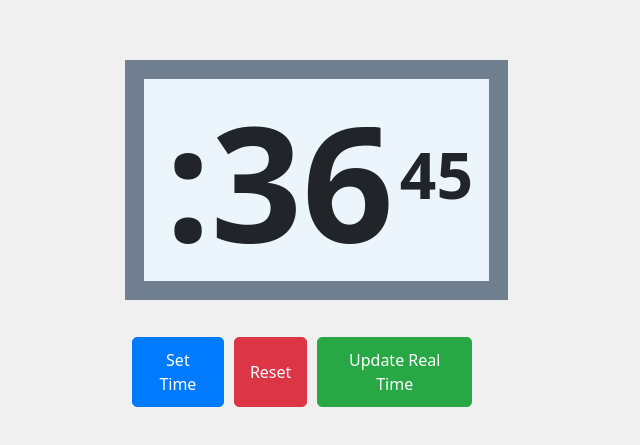
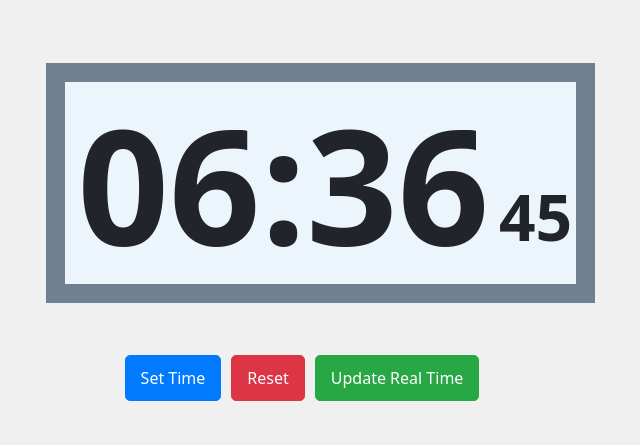
Before and after one commit to danish40416/Digital-Clock, a React (Create React App) app: page /see-watches/digital-watch in a window 1280 px wide. Shown: the part 163-608 px from the top of the page, without its empty margins (333-973 px from the left). Built offline with nearby package versions, Linux system fonts and the light colour scheme.

Commit message:
modify the code

```diff
--- a/src/Components/digitalClock/Hours.js
+++ b/src/Components/digitalClock/Hours.js
@@ -1,8 +1,7 @@
-
 import React  from 'react';
 
 export default function Hours({ time }) {
-    const newHours = time.Hours < 10  ? `0${time.Hours}`: time.Hours
+    const newHours = time.hours < 10  ? `0${time.hours}`: time.hours
 
     return <div>{newHours}</div>;
 }
```
